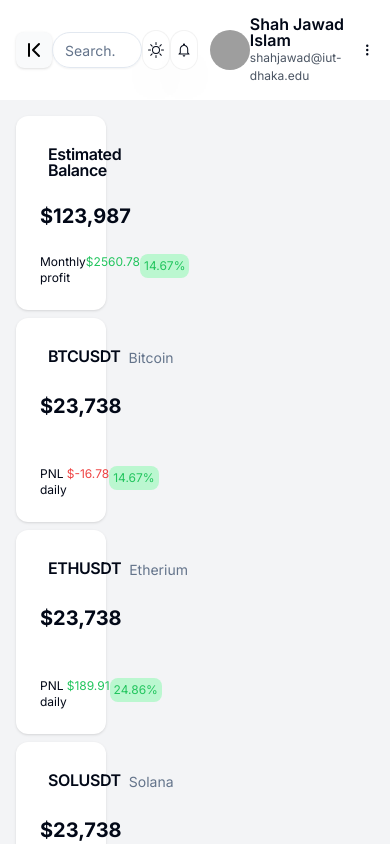
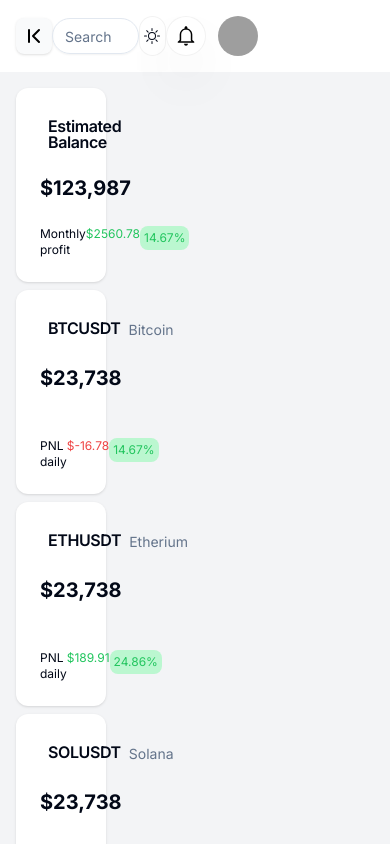
Before and after one commit to jwd222/bluetrade-dashboard, a Next.js app: page / in a window 390 px wide. Shown: the top 844 px of the page. Built offline with nearby package versions, Linux system fonts and the light colour scheme; grey boxes are pictures that could not be loaded.

Commit message:
added profile view in header and minor changes

```diff
--- a/components/Header.tsx
+++ b/components/Header.tsx
@@ -26,27 +26,28 @@ const Header = () => {
       <Button
         onClick={toggleExpanded}
         className="p-1.5 rounded-lg bg-gray-50 text-black
-        hover:bg-gray-100 dark:text-white dark:bg-black hover:scale-110 transition-all"
+        hover:bg-gray-50 dark:text-white dark:bg-black hover:scale-110
+        transition-all"
       >
         {expanded ? <ChevronFirst /> : <ChevronLast />}
       </Button>
       <Input
-        className="basis-1/3 rounded-full dark:border-b-gray-800"
+        className="basis-1/3 rounded-full dark:border-white/10"
         type="search"
         placeholder="Search..."
       />
       <ThemeSwitch />
       <Popover>
         <PopoverTrigger asChild>
-          <button
+          <Button
             className="bg-white
     w-[2.5rem] h-[2.5rem] bg-opacity-80 backdrop:blur-[0.5rem] border
     border-black/5 dark:border-white/10 shadow-2xl rounded-full
-     flex items-center justify-center hover:scale-[1.15]
+     flex items-center justify-center hover:scale-[1.15] hover:bg-white
      active:scale-105 transition-all dark:bg-gray-950 dark:text-white"
           >
-            <IoMdNotificationsOutline />
-          </button>
+            <IoMdNotificationsOutline className="text-black dark:text-white scale-[4]" />
+          </Button>
         </PopoverTrigger>
         <PopoverContent
           className="text-center dark:bg-gray-950
@@ -67,11 +68,15 @@ const Header = () => {
           />
           <AvatarFallback>J</AvatarFallback>
         </Avatar>
-        <div className="leading-4">
-          <h4 className="font-semibold">Shah Jawad Islam</h4>
-          <span className="text-xs text-gray-600">shahjawad@iut-dhaka.edu</span>
+        <div className="sm:flex hidden ">
+          <div className=" leading-4">
+            <h4 className="font-semibold">Shah Jawad Islam</h4>
+            <span className="text-xs text-gray-600">
+              shahjawad@iut-dhaka.edu
+            </span>
+          </div>
+          <MoreVertical size={20} />
         </div>
-        <MoreVertical size={20} />
       </div>
     </div>
   )
```
